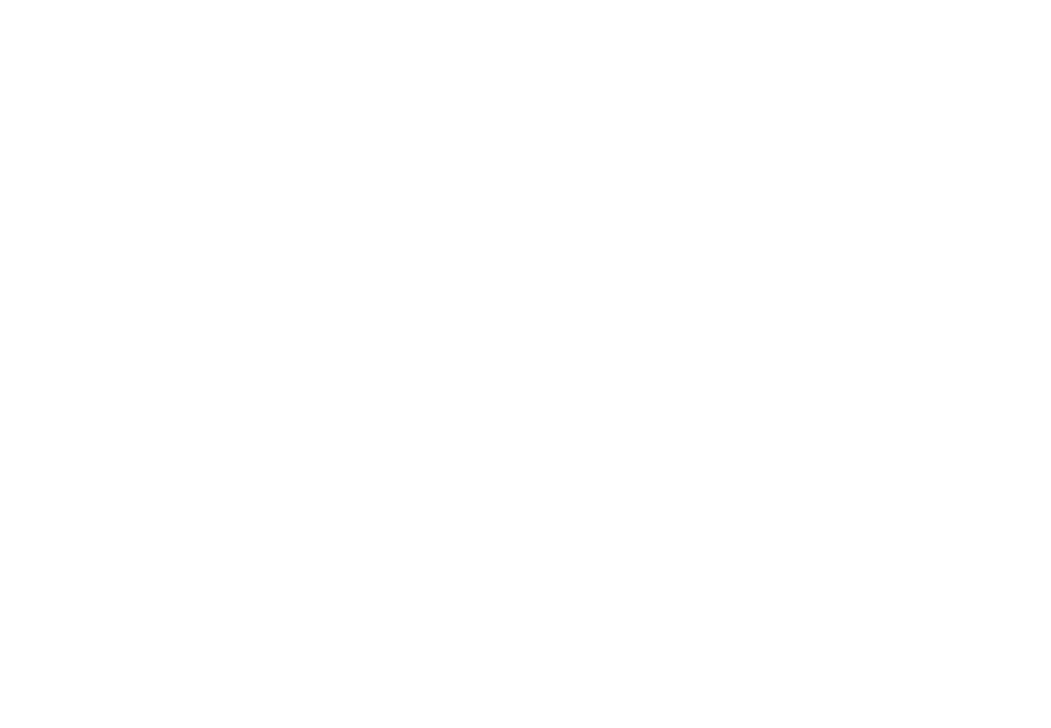
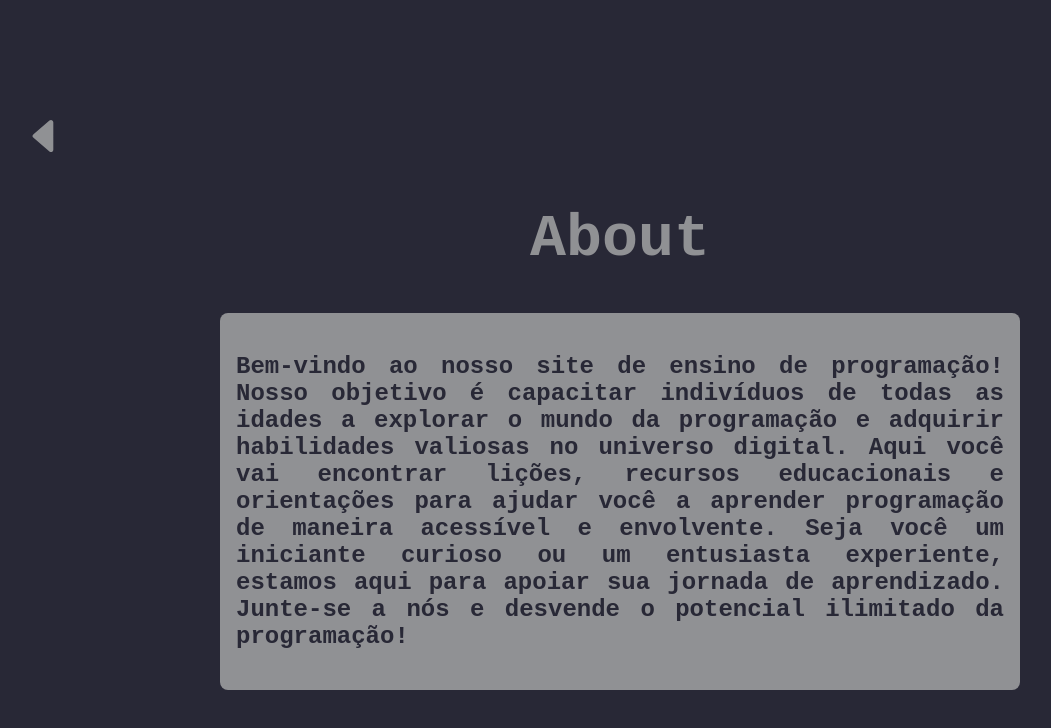
Before and after one commit to RamanCavalcante/learn_programing, a React (Create React App) app in the folder web-app/: page /about in a window 1280 px wide. Before the commit this address had no page. Shown: the top 728 px of the page, without its empty margins (20-1071 px from the left). Built offline with nearby package versions, Linux system fonts and the light colour scheme.

Commit message:
feat: about and activities

```diff
--- a/web-app/src/App.tsx
+++ b/web-app/src/App.tsx
@@ -1,20 +1,11 @@
 import React from 'react';
 import './App.css';
 import ReactDOM from 'react-dom/client';
-import { Routes, Route } from 'react-router';
-import { BrowserRouter } from 'react-router-dom';
-import ActivitiesPage from './pages/ActivitiesPage/ActivitiesPage';
-import HomePage from './pages/HomePage/HomePage';
+
+import Routes from './routes/Routes';
 
 export default function App() {
-  return (
-    <BrowserRouter>
-      <Routes>
-        <Route path="/" element={<HomePage />} />
-        <Route path="/activities" element={<ActivitiesPage />} />
-      </Routes>
-    </BrowserRouter>
-  );
+  return <Routes />;
 }
 const rootElement = document.getElementById('root');
 if (rootElement) {
--- /dev/null
+++ b/web-app/src/assets/lessons.json
@@ -0,0 +1,12 @@
+[
+  {
+    "title": "Introdução",
+    "status": false,
+    "content": "Java, uma linguagem de programação orientada a objetos, é uma escolha dominante para o desenvolvimento de aplicativos web e móveis em muitas empresas. Ela nasceu em 1995 na Sun Microsystems, liderada por James Gosling, carinhosamente chamado de 'pai do Java'. Em 2008, a Oracle adquiriu a linguagem, desencadeando um notável crescimento no mercado de tecnologia."
+  },
+  {
+    "title": "Tipos Básicos",
+    "status": false,
+    "content": "Java é uma linguagem de programação de tipagem estática, o que significa que o tipo de uma variável é conhecido em tempo de compilação. Atribuir um valor a um nome é referido como definir uma variável. Uma variável é definida especificando explicitamente seu tipo. "
+  }
+]
--- /dev/null
+++ b/web-app/src/pages/AboutPage/index.tsx
@@ -0,0 +1,35 @@
+import React from 'react';
+import style from './style.module.css';
+import { IoCaretBackOutline } from 'react-icons/io5';
+import { useNavigate } from 'react-router-dom';
+
+const AboutPage = () => {
+  const about =
+    'Bem-vindo ao nosso site de ensino de programação! Nosso objetivo é capacitar indivíduos de todas as idades a explorar o mundo da programação e adquirir habilidades valiosas no universo digital. Aqui você vai encontrar lições, recursos educacionais e orientações para ajudar você a aprender programação de maneira acessível e envolvente. Seja você um iniciante curioso ou um entusiasta experiente, estamos aqui para apoiar sua jornada de aprendizado. Junte-se a nós e desvende o potencial ilimitado da programação!';
+
+  const navigate = useNavigate();
+
+  const backHome = () => {
+    navigate('/');
+  };
+
+  return (
+    <div className={style.main}>
+      <div className={style.icon_back}>
+        <button onClick={backHome}>
+          <IoCaretBackOutline className={style.style_button} />
+        </button>
+      </div>
+      <div className={style.title}>
+        <h1>About</h1>
+      </div>
+      <div className={style.content_main}>
+        <div className={style.text}>
+          <p>{about}</p>
+        </div>
+      </div>
+    </div>
+  );
+};
+
+export default AboutPage;
--- /dev/null
+++ b/web-app/src/pages/AboutPage/style.module.css
@@ -0,0 +1,41 @@
+.main {
+  height: 100vh;
+  width: 100vw;
+  background-color: #282836;
+  display: flex;
+  flex-direction: column;
+  align-items: center;
+  justify-content: center;
+  font-family: monospace;
+}
+
+.title {
+  font-size: 30px;
+  color: #909194;
+}
+
+.icon_back {
+  width: 100%;
+}
+.icon_back > button {
+  background-color: transparent;
+  border: none;
+}
+
+.style_button {
+  margin-left: 2rem;
+  width: 50px;
+  height: 50px;
+  color:  #909194;
+}
+
+.content_main {
+  padding: 1rem;
+  border-radius: 0.5rem;
+  width: 60%;
+  font-size: 24px;
+  font-weight: 700;
+  text-align: justify;
+  color: #282836;
+  background-color: #909194;
+}
--- a/web-app/src/pages/ActivitiesPage/ActivitiesPage.tsx
+++ b/web-app/src/pages/ActivitiesPage/ActivitiesPage.tsx
@@ -1,10 +1,36 @@
-import React from 'react';
+import React, { useState } from 'react';
 import { IoMdArrowRoundBack } from 'react-icons/io';
 import ItemLesson from './components/ItemLesson';
 import style from './style.module.css';
+import activiesJson from '../../assets/lessons.json';
 
 const ActivitiesPage = () => {
-  // const activitiesList = [];
+  type ItemActivity = {
+    title: string;
+    content: string;
+    order: number;
+    done: boolean;
+  };
+
+  const activities: ItemActivity[] = [];
+  activiesJson.forEach((item, order) => {
+    for (let index = 0; index < 10; index++) {
+      activities.push({
+        title: item.title,
+        content: item.content,
+        order: order + 1,
+        done: item.status
+      });
+    }
+  });
+
+  const [currentLesson, setCurrentLesson] = useState<ItemActivity>();
+
+  const handleClickLesson = (element: ItemActivity) => {
+    console.log(currentLesson);
+    setCurrentLesson(element);
+  };
+
   return (
     <div className={style.main}>
       <div className={style.side_bar}>
@@ -15,11 +41,28 @@ const ActivitiesPage = () => {
           </button>
         </div>
         {/* lista */}
-        <div className={style.content_side_bar}>
-          <ItemLesson />
+        <div className={style.content}>
+          <div className={style.content_side_bar}>
+            {activities.map((element) => (
+              <div
+                className={style.currentLesson}
+                key={element.order}
+                onClick={() => handleClickLesson(element)}
+              >
+                <ItemLesson
+                  title={element.title}
+                  order={element.order}
+                  done={element.done}
+                />
+              </div>
+            ))}
+          </div>
         </div>
       </div>
-      <div className={style.content_main}>aaaaaa</div>
+      <div className={style.content_main}>
+        <div className={style.content_tile}>{currentLesson?.title}</div>
+        <div className={style.content_content}>{currentLesson?.content}</div>
+      </div>
     </div>
   );
 };
--- a/web-app/src/pages/ActivitiesPage/components/ItemLesson/index.tsx
+++ b/web-app/src/pages/ActivitiesPage/components/ItemLesson/index.tsx
@@ -1,12 +1,19 @@
 import React from 'react';
 import style from './style.module.css';
 
-const ItemLesson = () => {
+interface Props {
+  title: string;
+  order: number;
+  done: boolean;
+}
+const ItemLesson = (props: Props) => {
   return (
     <div className={style.content_item}>
       <div className={style.check_item}></div>
       <div className={style.name_lesson}>
-        <p>titulo atividade</p>
+        <p>
+          {props.order} - {props.title}
+        </p>
       </div>
     </div>
   );
--- a/web-app/src/pages/ActivitiesPage/components/ItemLesson/style.module.css
+++ b/web-app/src/pages/ActivitiesPage/components/ItemLesson/style.module.css
@@ -12,6 +12,8 @@
 .check_item {
   width: 15px;
   height: 15px;
+  min-width: 15px;
+  min-height: 15px;
   background-color: #8CFCA4;
   border-radius: 50%;
 }
--- a/web-app/src/pages/ActivitiesPage/style.module.css
+++ b/web-app/src/pages/ActivitiesPage/style.module.css
@@ -1,30 +1,37 @@
 .main {
   display: flex;
-  height: 100vh; /* Define a altura para 100% da altura da janela */
-  width: 100vw;  /* Define a largura para 100% da largura da janela */
-  background-color: blue;
+  height: 100%;
+  width: 100%;
 }
 
 .content_main {
   background-color: #282836;
-  width: 100%;
+  width: 80%;
+  max-height: 100vh;
+  overflow-y: scroll;
 }
 
 .side_bar {
   background-color: #14151C;
-  width: 25%;
-  height: 100%;
+  width: 20%;
+  height: 100vh;
 }
+.content{
+  overflow-y: scroll;
+  max-height: 90%;
+}
+
+.content_side_bar {}
 
 .top_side_bar {
   color: #ffffff;
   display: flex;
   justify-content: space-between;
   align-items: center;
-  padding: 0.7rem;
-  height: 4%;
+  padding-left: 0.7rem;
+  padding-right: 0.7rem;
+  max-height: 10%;
 }
-
 
 .top_side_bar > button {
   width: 38px;
--- a/web-app/src/pages/HomePage/HomePage.tsx
+++ b/web-app/src/pages/HomePage/HomePage.tsx
@@ -16,7 +16,7 @@ function HomePage() {
               <Link to="/activities" replace={true}>
                 <h2>START</h2>
               </Link>
-              <Link to="/activities" replace={true}>
+              <Link to="/about" replace={true}>
                 <h2>ABOUT</h2>
               </Link>
               <Link to="/activities" replace={true}>
--- a/web-app/src/routes/Routes.tsx
+++ b/web-app/src/routes/Routes.tsx
@@ -3,16 +3,19 @@ import { Route, Routes } from 'react-router-dom';
 import ActivitiesPage from '../pages/ActivitiesPage/ActivitiesPage';
 import HomePage from '../pages/HomePage/HomePage';
 import { BrowserRouter } from 'react-router-dom';
+import AboutPage from '../pages/AboutPage';
 
 const router = () => {
   return (
-    <BrowserRouter>
-      <Routes>
-        <Route path="/" element={<HomePage />}>
+    <>
+      <BrowserRouter>
+        <Routes>
+          <Route path="/" element={<HomePage />} />
           <Route path="activities" element={<ActivitiesPage />} />
-        </Route>
-      </Routes>
-    </BrowserRouter>
+          <Route path="about" element={<AboutPage />} />
+        </Routes>
+      </BrowserRouter>
+    </>
   );
 };
 
```
